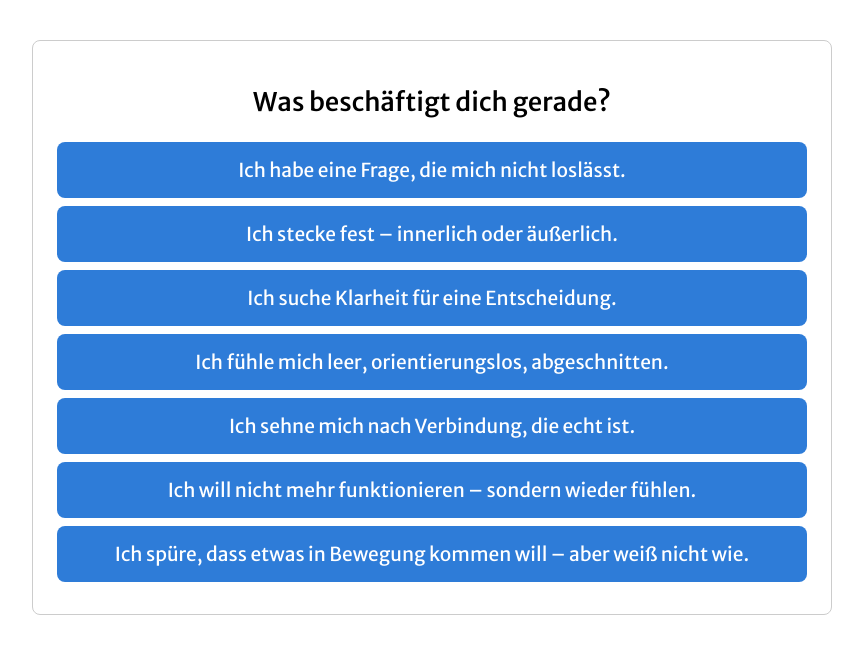
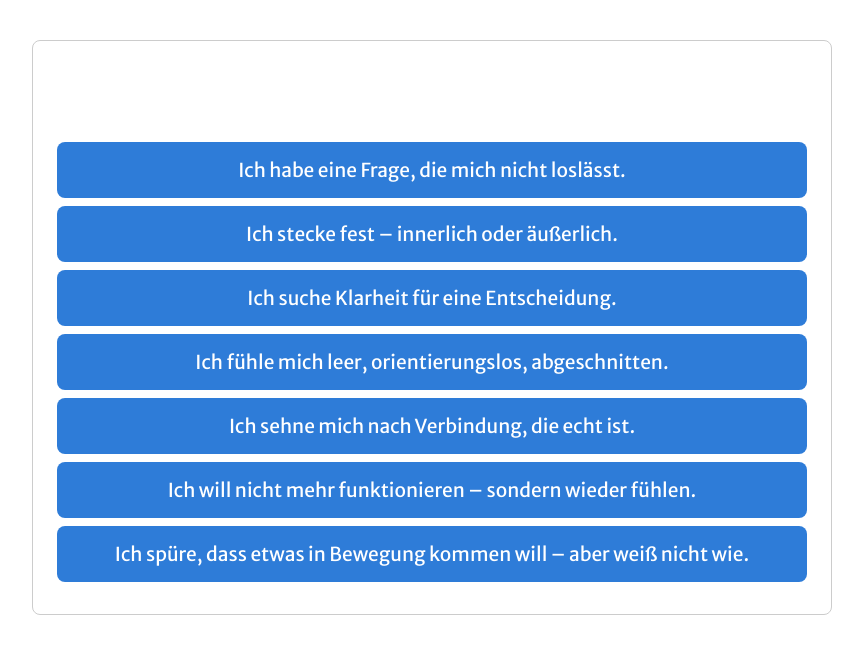
Before and after one commit to trehehaeuser/format-finder, a React (Vite) app: page / in a window 1280 px wide. Shown: the top 654 px of the page, without its empty margins (208-1071 px from the left). Built offline with nearby package versions, Linux system fonts and the light colour scheme.

Commit message:
Update formatfinder.css

```diff
--- a/src/styles/formatfinder.css
+++ b/src/styles/formatfinder.css
@@ -22,7 +22,7 @@
 body {
   font-family: 'Merriweather', serif;
   font-size: 1rem;
-  color: #000;
+  color: #ffffff;
 }
 
 .ff-heading {
```
